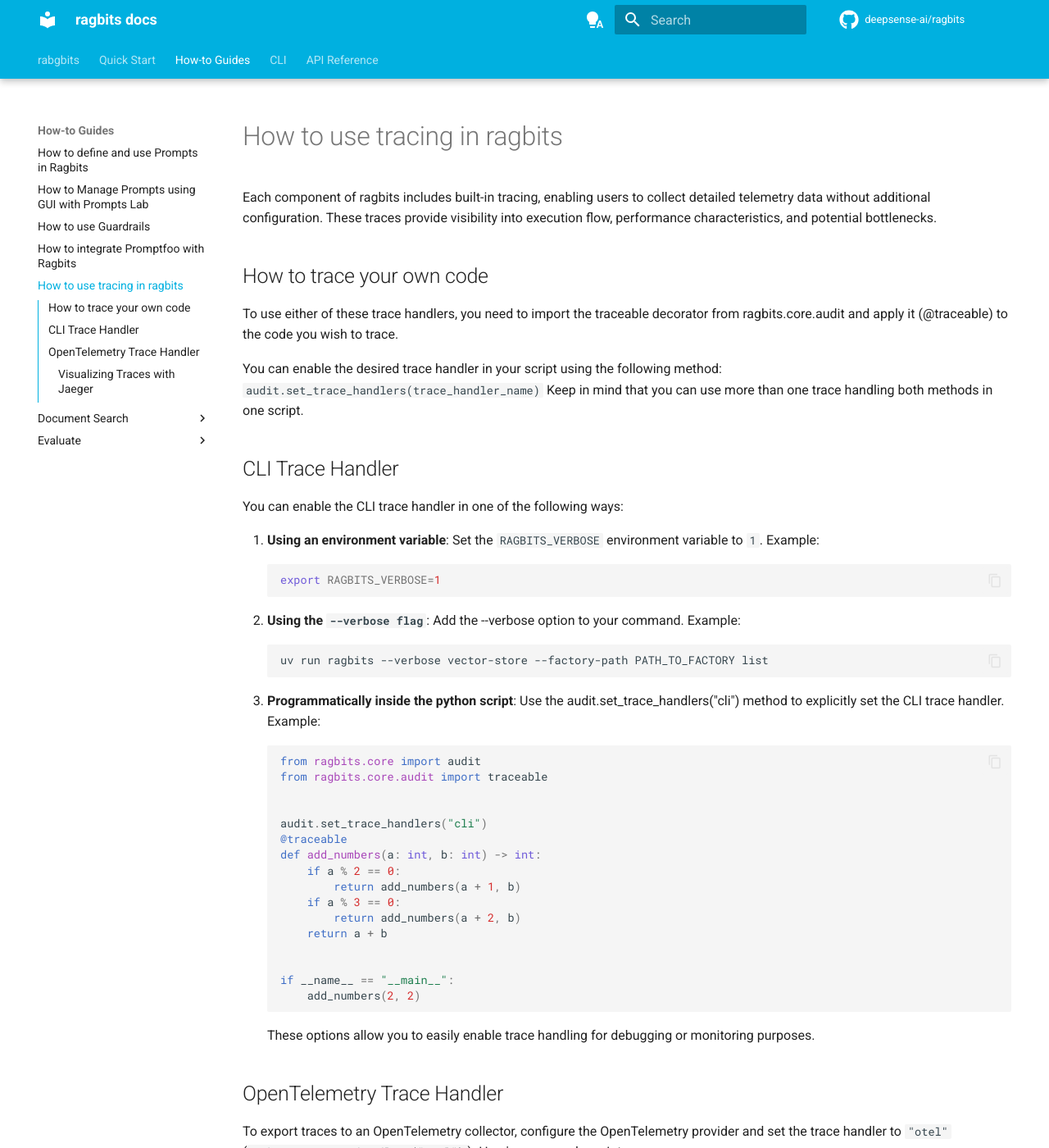
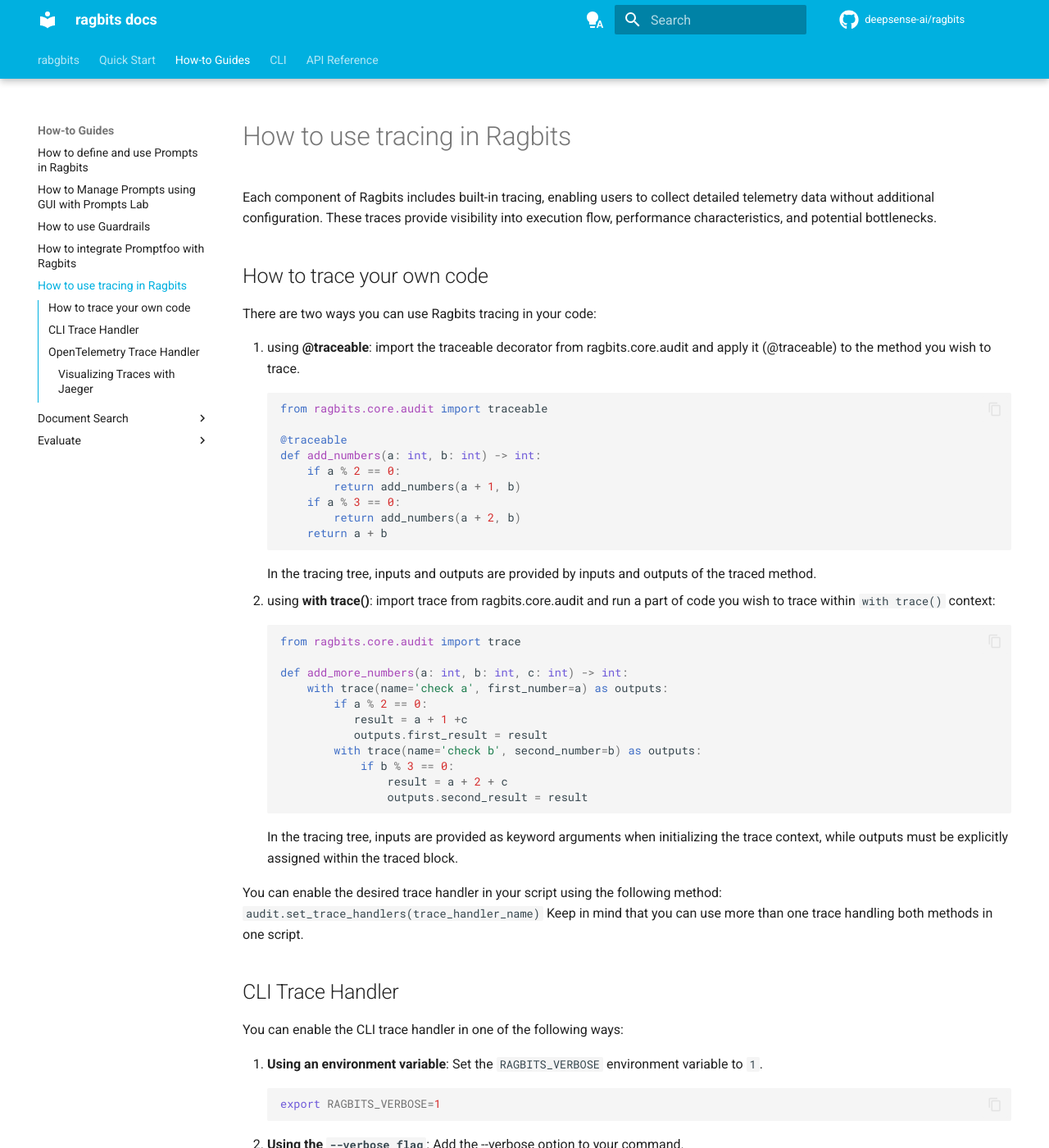
Before and after one commit to deepsense-ai/ragbits, an MkDocs documentation site: the page built from docs/how-to/use_tracing.md, in a window 1280 px wide and 1400 px high. Shown: the whole window at 82% size. Built offline with MkDocs 1.6.1 and Material for MkDocs 9.7.7, drawn with Linux system fonts in a browser that asks for light colours; comment, search, counter and statistics services are not loaded; some of the changed text lies outside the part shown.

Commit message:
more about trace in user code

````diff
--- a/docs/how-to/use_tracing.md
+++ b/docs/how-to/use_tracing.md
@@ -1,13 +1,46 @@
-# How to use tracing in ragbits
+# How to use tracing in Ragbits
 
-Each component of ragbits includes built-in tracing, enabling users to collect detailed telemetry data
+Each component of Ragbits includes built-in tracing, enabling users to collect detailed telemetry data
 without additional configuration. These traces provide visibility into execution flow, performance characteristics,
 and potential bottlenecks.
 
 
 ## How to trace your own code
-To use either of these trace handlers, you need to import the traceable decorator from ragbits.core.audit
-and apply it (@traceable) to the code you wish to trace.
+
+There are two ways you can use Ragbits tracing in your code:
+
+1. using **@traceable**:
+   import the traceable decorator from ragbits.core.audit and apply it (@traceable) to the method you wish to trace.
+```python
+from ragbits.core.audit import traceable
+
+@traceable
+def add_numbers(a: int, b: int) -> int:
+    if a % 2 == 0:
+        return add_numbers(a + 1, b)
+    if a % 3 == 0:
+        return add_numbers(a + 2, b)
+    return a + b
+```
+   In the tracing tree, inputs and outputs are provided by inputs and outputs of the traced method.
+2. using **with trace()**:
+   import trace from ragbits.core.audit and run a part of code you wish to trace within `with trace()` context:
+```python
+from ragbits.core.audit import trace
+
+def add_more_numbers(a: int, b: int, c: int) -> int:
+    with trace(name='check a', first_number=a) as outputs:
+        if a % 2 == 0:
+           result = a + 1 +c
+           outputs.first_result = result
+        with trace(name='check b', second_number=b) as outputs:
+            if b % 3 == 0:
+                result = a + 2 + c
+                outputs.second_result = result
+```
+   In the tracing tree, inputs are provided as keyword arguments when initializing the trace context,
+   while outputs must be explicitly assigned within the traced block.
+
 
 You can enable the desired trace handler in your script using the following method:
 ```audit.set_trace_handlers(trace_handler_name)```
@@ -18,19 +51,16 @@ You can enable the CLI trace handler in one of the following ways:
 
 1. **Using an environment variable**:
    Set the `RAGBITS_VERBOSE` environment variable to `1`.
-   Example:
 ```bash
 export RAGBITS_VERBOSE=1
 ```
 2. **Using the `--verbose flag`**:
    Add the --verbose option to your command.
-   Example:
 ```bash
 uv run ragbits --verbose vector-store --factory-path PATH_TO_FACTORY list
 ```
 3. **Programmatically inside the python script**:
    Use the audit.set_trace_handlers("cli") method to explicitly set the CLI trace handler.
-   Example:
 ```python
 from ragbits.core import audit
 from ragbits.core.audit import traceable
@@ -49,7 +79,6 @@ def add_numbers(a: int, b: int) -> int:
 if __name__ == "__main__":
     add_numbers(2, 2)
 ```
-These options allow you to easily enable trace handling for debugging or monitoring purposes.
 
 ## OpenTelemetry Trace Handler
 To export traces to an OpenTelemetry collector, configure the OpenTelemetry provider
````
